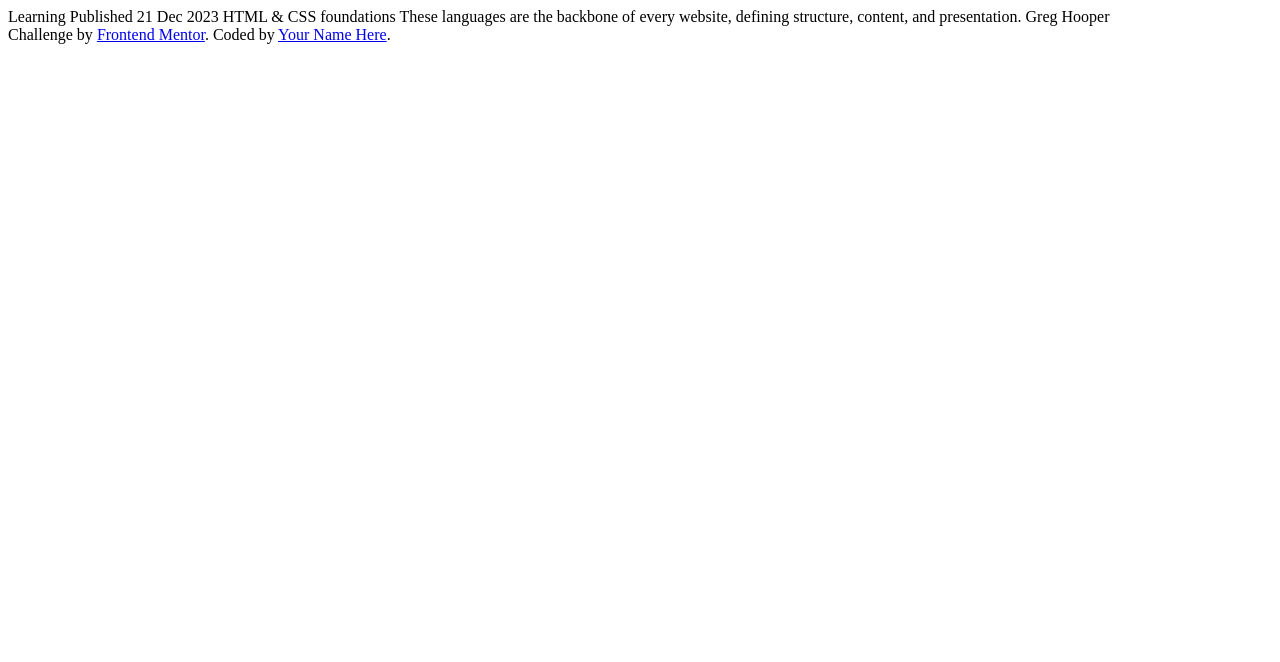
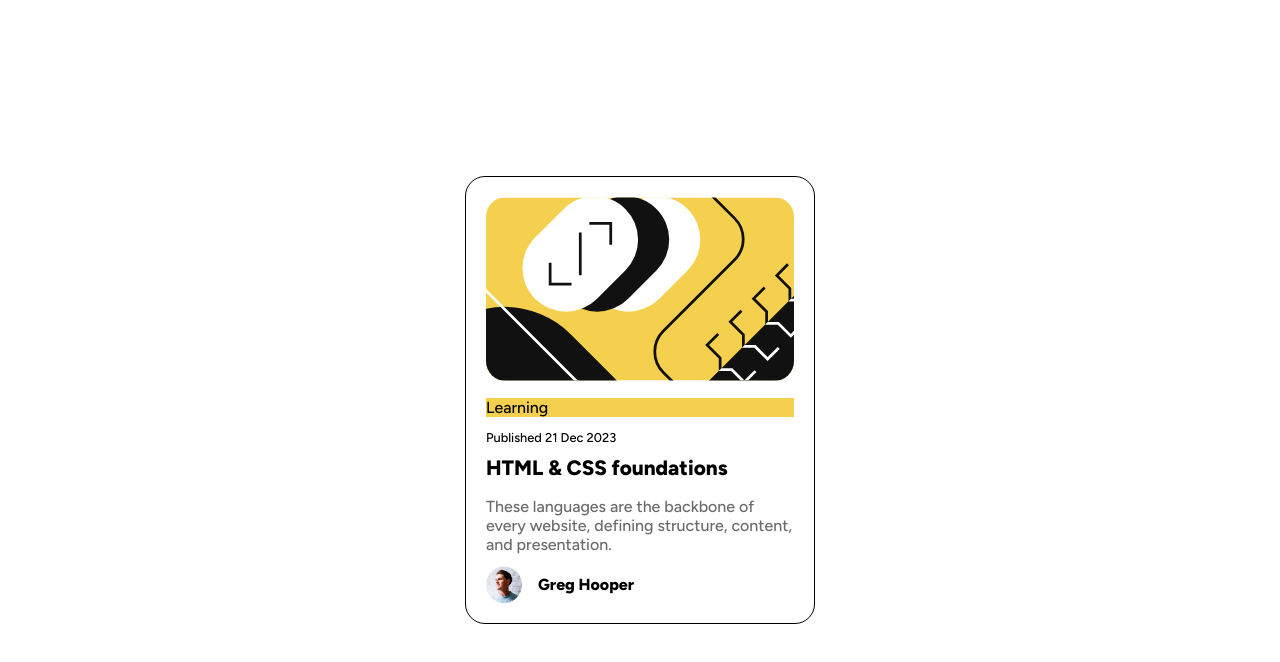
Before and after one commit to code269/fem-blog-pv-card, a plain HTML site: page index.html in a window 1280 px wide. Drawn offline with Linux system fonts and the light colour scheme.

Commit message:
Added basic styling, need more detail

```diff
--- a/index.html
+++ b/index.html
@@ -3,15 +3,19 @@
   <head>
     <meta charset="UTF-8" />
     <meta name="viewport" content="width=device-width, initial-scale=1.0" />
-    <!-- displays site properly based on user's device -->
-
     <link
       rel="icon"
       type="image/png"
       sizes="32x32"
       href="./assets/images/favicon-32x32.png"
     />
-
+    <link rel="preconnect" href="https://fonts.googleapis.com" />
+    <link rel="preconnect" href="https://fonts.gstatic.com" crossorigin />
+    <link
+      href="https://fonts.googleapis.com/css2?family=Figtree:ital,wght@0,300..900;1,300..900&family=Outfit:wght@100..900&display=swap"
+      rel="stylesheet"
+    />
+    <link rel="stylesheet" href="./styles.css" />
     <title>Blog preview card</title>
 
     <!-- Feel free to remove these styles or customise in your own stylesheet 👍
@@ -26,15 +30,33 @@
     </style> -->
   </head>
   <body>
-    Learning Published 21 Dec 2023 HTML & CSS foundations These languages are
-    the backbone of every website, defining structure, content, and
-    presentation. Greg Hooper
-
-    <div class="attribution">
-      Challenge by
-      <a href="https://www.frontendmentor.io?ref=challenge" target="_blank"
-        >Frontend Mentor</a
-      >. Coded by <a href="#">Your Name Here</a>.
-    </div>
+    <main>
+      <img
+        src="./assets/images/illustration-article.svg"
+        alt="card image"
+        class="card-img"
+      />
+      <p class="card-label">Learning</p>
+      <p class="card-date">Published 21 Dec 2023</p>
+      <p class="card-title">HTML & CSS foundations</p>
+      <p class="card-memo">
+        These languages are the backbone of every website, defining structure,
+        content, and presentation.
+      </p>
+      <div class="profile-container">
+        <img
+          src="./assets/images/image-avatar.webp"
+          alt="profile icon"
+          class="profile-icon"
+        />
+        <p class="profile-name">Greg Hooper</p>
+      </div>
+    </main>
   </body>
+  <!-- <div class="attribution">
+    Challenge by
+    <a href="https://www.frontendmentor.io?ref=challenge" target="_blank"
+      >Frontend Mentor</a
+    >. Coded by <a href="#">code269</a>.
+  </div> -->
 </html>
--- a/styles.css
+++ b/styles.css
@@ -1,19 +1,79 @@
-/* ## Colors
-
-- Yellow: hsl(47, 88%, 63%)
-
-- White: hsl(0, 0%, 100%)
-
-- Gray 500: hsl(0, 0%, 42%)
-- Gray 950: hsl(0, 0%, 7%)
-
-## Typography
-
-### Body Copy
-
-- Font size (paragraph): 16px
-
+/* ## Typography
 ### Font
 
 - Family: [Figtree](https://fonts.google.com/specimen/Figtree)
 - Weights: 500, 800 */
+
+:root {
+  --yellow: hsl(47, 88%, 63%);
+  --white: hsl(0, 0%, 100%);
+  --gray-500: hsl(0, 0%, 42%);
+  --gray-950: hsl(0, 0%, 7%);
+
+  --ff-bold: 800;
+}
+
+*,
+*::before,
+*::after {
+  box-sizing: border-box;
+  margin: 0;
+  padding: 0;
+}
+
+body {
+  display: flex;
+  align-items: center;
+  justify-content: center;
+  height: 100vh;
+  font-family: 'Figtree', sans-serif;
+  font-weight: 500;
+}
+
+main {
+  width: 350px;
+  padding: 20px;
+  border: 1px solid black;
+  border-radius: 20px;
+}
+
+main > * {
+  margin-bottom: 0.8em;
+}
+
+.card-img {
+  width: 100%;
+  border-radius: inherit;
+}
+
+.card-label {
+  background-color: var(--yellow);
+}
+
+.card-date {
+  font-size: 0.8em;
+}
+
+.card-title {
+  font-size: 1.3em;
+  font-weight: var(--ff-bold);
+}
+
+.card-memo {
+  color: var(--gray-500);
+}
+
+.profile-container {
+  display: flex;
+  align-items: center;
+  gap: 1em;
+  margin-bottom: 0;
+}
+
+.profile-icon {
+  width: 36px;
+}
+
+.profile-name {
+  font-weight: var(--ff-bold);
+}
```
